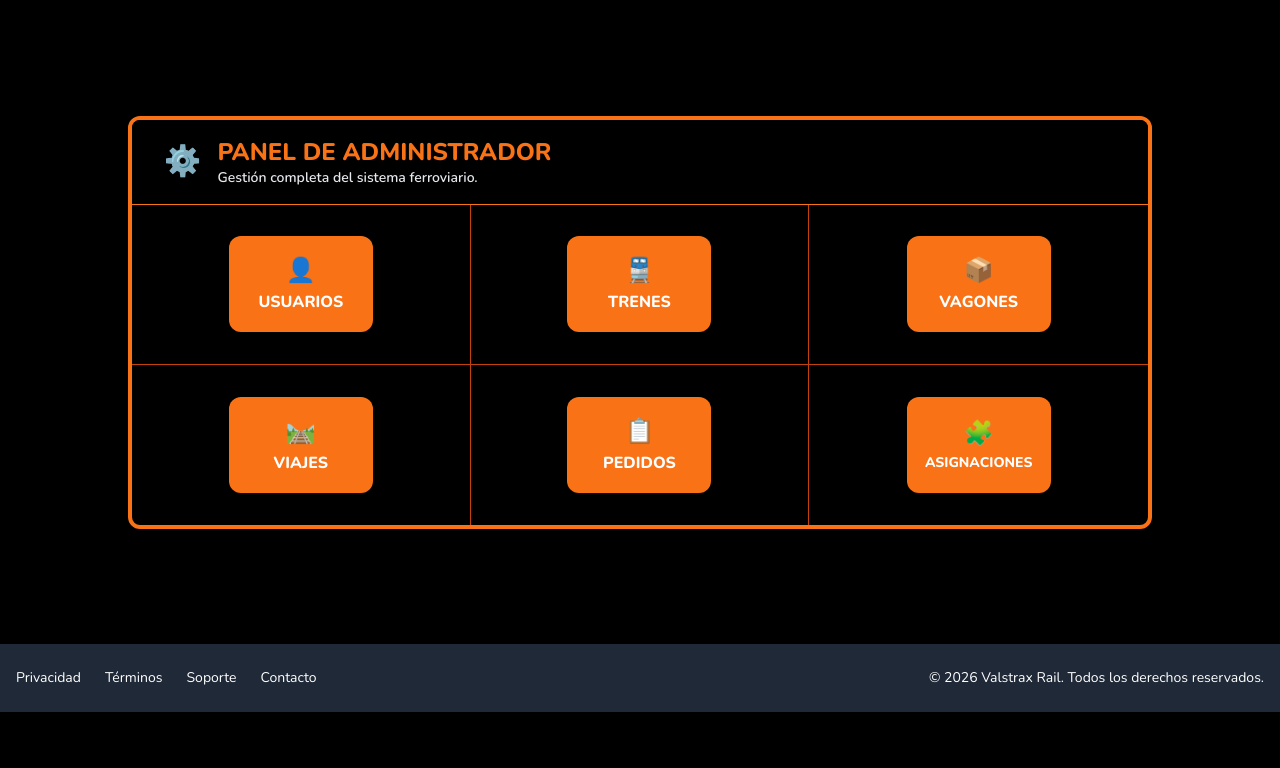
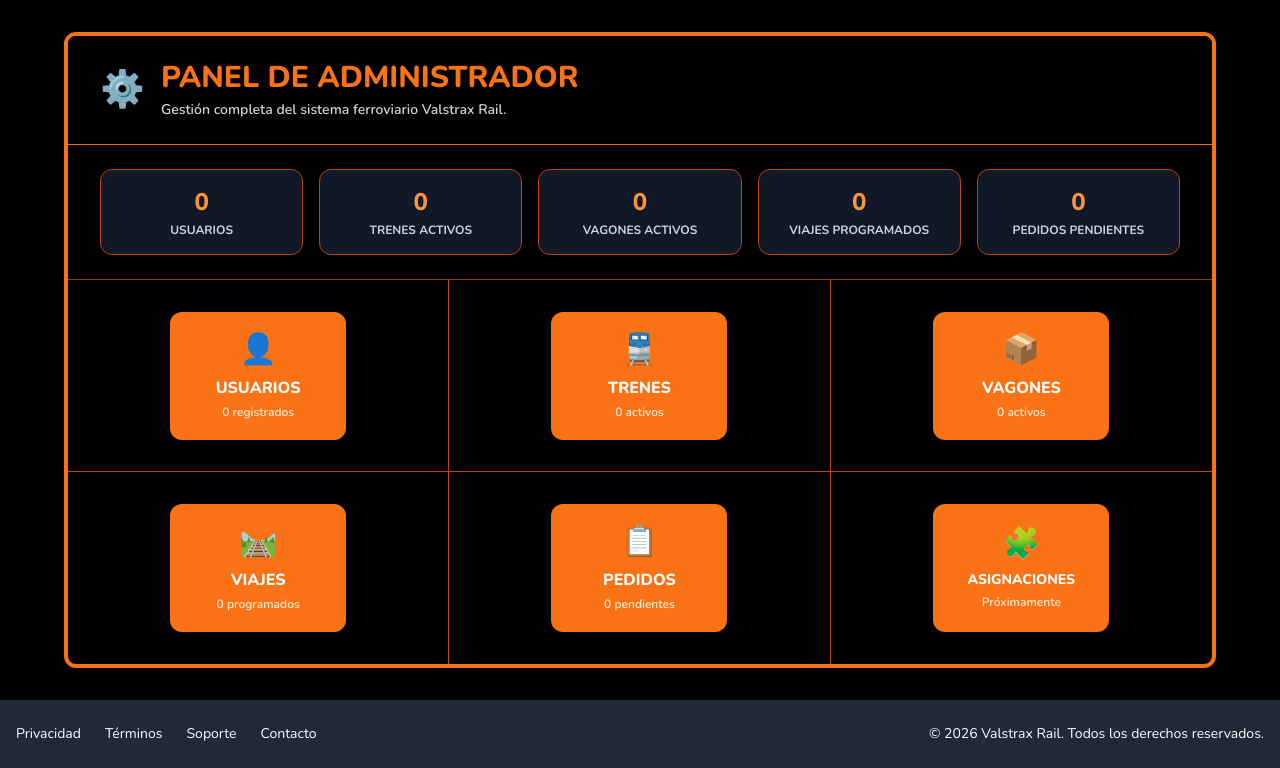
Before and after one commit to Kujo02/TFG-Valstrax-Rail, a Flask app: page /admin/dashboard in a window 1280 px wide. Shown: the part 88-856 px from the top of the page. Before the commit the page ends 800 px from the top, so only its background shows below. Run offline with Flask 3, Linux system fonts and the light colour scheme; the visitor is signed in with stand-in values (Sample User, id 1); data that the repository does not hold is empty; some libraries are stand-ins or nearby versions.

Commit message:
Contadores para el dashboard

```diff
--- a/SRC/models/tren.py
+++ b/SRC/models/tren.py
@@ -147,3 +147,19 @@ class Tren:
             ))
 
         return trenes
+
+
+    @classmethod
+    def count_activos(cls):
+        cursor = mysql.connection.cursor()
+
+        cursor.execute("""
+            SELECT COUNT(*)
+            FROM trenes
+            WHERE estado_tren = 'activo'
+        """)
+
+        total = cursor.fetchone()[0]
+        cursor.close()
+
+        return total
--- a/SRC/models/user.py
+++ b/SRC/models/user.py
@@ -164,3 +164,19 @@ class User(UserMixin):
 
         mysql.connection.commit()
         cursor.close()
+
+
+
+    @classmethod
+    def count_all(cls):
+        cursor = mysql.connection.cursor()
+
+        cursor.execute("""
+            SELECT COUNT(*)
+            FROM users
+        """)
+
+        total = cursor.fetchone()[0]
+        cursor.close()
+
+        return total
--- a/SRC/models/vagon.py
+++ b/SRC/models/vagon.py
@@ -219,3 +219,19 @@ class Vagon:
 
         mysql.connection.commit()
         cursor.close()
+
+
+    @classmethod
+    def count_activos(cls):
+        cursor = mysql.connection.cursor()
+
+        cursor.execute("""
+            SELECT COUNT(*)
+            FROM vagones
+            WHERE estado_vagon = 'activo'
+        """)
+
+        total = cursor.fetchone()[0]
+        cursor.close()
+
+        return total
--- a/SRC/routes/admin.py
+++ b/SRC/routes/admin.py
@@ -30,7 +30,20 @@ def admin_required(f):
 @login_required
 @admin_required
 def dashboard():
-    return render_template('admin/dashboard.html')
+    total_usuarios = User.count_all()
+    trenes_activos = Tren.count_activos()
+    vagones_activos = Vagon.count_activos()
+    viajes_programados = Viaje.count_programados()
+    pedidos_pendientes = Pedido.count_pendientes()
+
+    return render_template(
+        'admin/dashboard.html',
+        total_usuarios=total_usuarios,
+        trenes_activos=trenes_activos,
+        vagones_activos=vagones_activos,
+        viajes_programados=viajes_programados,
+        pedidos_pendientes=pedidos_pendientes
+    )
 
 
 @admin.route('/users')
--- a/SRC/templates/admin/dashboard.html
+++ b/SRC/templates/admin/dashboard.html
@@ -4,24 +4,74 @@
 
 {% block content %}
 
-<section class="bg-black flex-1 flex items-center justify-center px-6 py-6">
+<section class="bg-black flex-1 flex items-center justify-center px-6 py-8 text-white">
 
-    <div class="w-full max-w-5xl bg-black border-4 border-orange-500 rounded-xl overflow-hidden shadow-2xl">
+    <div class="w-full max-w-6xl bg-black border-4 border-orange-500 rounded-xl overflow-hidden shadow-2xl">
 
         <!-- Cabecera -->
-        <div class="bg-black border-b border-orange-500 px-8 py-4 flex items-center gap-4">
-            <div class="text-orange-400 text-3xl">
+        <div class="bg-black border-b border-orange-500 px-8 py-6 flex items-center gap-4">
+            <div class="text-orange-400 text-4xl">
                 ⚙️
             </div>
 
             <div>
-                <h1 class="text-orange-500 text-2xl font-extrabold uppercase">
+                <h1 class="text-orange-500 text-3xl font-extrabold uppercase">
                     Panel de Administrador
                 </h1>
-                <p class="text-gray-200 text-sm font-semibold">
-                    Gestión completa del sistema ferroviario.
+                <p class="text-gray-300 text-sm font-semibold mt-1">
+                    Gestión completa del sistema ferroviario Valstrax Rail.
                 </p>
             </div>
+        </div>
+
+        <!-- Resumen rápido -->
+        <div class="grid grid-cols-1 sm:grid-cols-2 lg:grid-cols-5 gap-4 px-8 py-6 border-b border-orange-800">
+
+            <div class="bg-gray-900 border border-orange-700 rounded-xl p-4 text-center">
+                <p class="text-orange-400 text-2xl font-extrabold">
+                    {{ total_usuarios }}
+                </p>
+                <p class="text-gray-300 text-xs font-bold uppercase mt-1">
+                    Usuarios
+                </p>
+            </div>
+
+            <div class="bg-gray-900 border border-orange-700 rounded-xl p-4 text-center">
+                <p class="text-orange-400 text-2xl font-extrabold">
+                    {{ trenes_activos }}
+                </p>
+                <p class="text-gray-300 text-xs font-bold uppercase mt-1">
+                    Trenes activos
+                </p>
+            </div>
+
+            <div class="bg-gray-900 border border-orange-700 rounded-xl p-4 text-center">
+                <p class="text-orange-400 text-2xl font-extrabold">
+                    {{ vagones_activos }}
+                </p>
+                <p class="text-gray-300 text-xs font-bold uppercase mt-1">
+                    Vagones activos
+                </p>
+            </div>
+
+            <div class="bg-gray-900 border border-orange-700 rounded-xl p-4 text-center">
+                <p class="text-orange-400 text-2xl font-extrabold">
+                    {{ viajes_programados }}
+                </p>
+                <p class="text-gray-300 text-xs font-bold uppercase mt-1">
+                    Viajes programados
+                </p>
+            </div>
+
+            <div class="bg-gray-900 border border-orange-700 rounded-xl p-4 text-center">
+                <p class="text-orange-400 text-2xl font-extrabold">
+                    {{ pedidos_pendientes }}
+                </p>
+                <p class="text-gray-300 text-xs font-bold uppercase mt-1">
+                    Pedidos pendientes
+                </p>
+            </div>
+
         </div>
 
         <!-- Grid de tarjetas -->
@@ -29,56 +79,110 @@
 
             <!-- Usuarios -->
             <a href="{{ url_for('admin.users') }}"
-               class="h-40 border-r border-b border-orange-700 flex items-center justify-center hover:bg-yellow-900 transition">
-                <div class="bg-orange-500 hover:bg-orange-600 rounded-xl w-36 h-24 flex flex-col items-center justify-center shadow-lg transition">
-                    <div class="text-white text-2xl mb-1">👤</div>
-                    <h2 class="text-white font-extrabold text-base uppercase">Usuarios</h2>
+               class="h-48 border-r border-b border-orange-700 flex items-center justify-center hover:bg-gray-900 transition">
+
+                <div class="bg-orange-500 hover:bg-orange-600 rounded-xl w-44 h-32 flex flex-col items-center justify-center shadow-lg transition">
+                    <div class="text-white text-3xl mb-2">👤</div>
+
+                    <h2 class="text-white font-extrabold text-base uppercase">
+                        Usuarios
+                    </h2>
+
+                    <p class="text-orange-100 text-xs font-semibold mt-1">
+                        {{ total_usuarios }} registrados
+                    </p>
                 </div>
+
             </a>
 
             <!-- Trenes -->
             <a href="{{ url_for('admin.trenes') }}"
-               class="h-40 border-r border-b border-orange-700 flex items-center justify-center hover:bg-yellow-900 transition">
-                <div class="bg-orange-500 hover:bg-orange-600 rounded-xl w-36 h-24 flex flex-col items-center justify-center shadow-lg transition">
-                    <div class="text-white text-2xl mb-1">🚆</div>
-                    <h2 class="text-white font-extrabold text-base uppercase">Trenes</h2>
+               class="h-48 border-r border-b border-orange-700 flex items-center justify-center hover:bg-gray-900 transition">
+
+                <div class="bg-orange-500 hover:bg-orange-600 rounded-xl w-44 h-32 flex flex-col items-center justify-center shadow-lg transition">
+                    <div class="text-white text-3xl mb-2">🚆</div>
+
+                    <h2 class="text-white font-extrabold text-base uppercase">
+                        Trenes
+                    </h2>
+
+                    <p class="text-orange-100 text-xs font-semibold mt-1">
+                        {{ trenes_activos }} activos
+                    </p>
                 </div>
+
             </a>
 
             <!-- Vagones -->
             <a href="{{ url_for('admin.vagones') }}"
-               class="h-40 border-b border-orange-700 flex items-center justify-center hover:bg-yellow-900 transition">
-                <div class="bg-orange-500 hover:bg-orange-600 rounded-xl w-36 h-24 flex flex-col items-center justify-center shadow-lg transition">
-                    <div class="text-white text-2xl mb-1">📦</div>
-                    <h2 class="text-white font-extrabold text-base uppercase">Vagones</h2>
+               class="h-48 border-b border-orange-700 flex items-center justify-center hover:bg-gray-900 transition">
+
+                <div class="bg-orange-500 hover:bg-orange-600 rounded-xl w-44 h-32 flex flex-col items-center justify-center shadow-lg transition">
+                    <div class="text-white text-3xl mb-2">📦</div>
+
+                    <h2 class="text-white font-extrabold text-base uppercase">
+                        Vagones
+                    </h2>
+
+                    <p class="text-orange-100 text-xs font-semibold mt-1">
+                        {{ vagones_activos }} activos
+                    </p>
                 </div>
+
             </a>
 
             <!-- Viajes -->
             <a href="{{ url_for('admin.viajes') }}"
-               class="h-40 border-r border-orange-700 flex items-center justify-center hover:bg-yellow-900 transition">
-                <div class="bg-orange-500 hover:bg-orange-600 rounded-xl w-36 h-24 flex flex-col items-center justify-center shadow-lg transition">
-                    <div class="text-white text-2xl mb-1">🛤️</div>
-                    <h2 class="text-white font-extrabold text-base uppercase">Viajes</h2>
+               class="h-48 border-r border-orange-700 flex items-center justify-center hover:bg-gray-900 transition">
+
+                <div class="bg-orange-500 hover:bg-orange-600 rounded-xl w-44 h-32 flex flex-col items-center justify-center shadow-lg transition">
+                    <div class="text-white text-3xl mb-2">🛤️</div>
+
+                    <h2 class="text-white font-extrabold text-base uppercase">
+                        Viajes
+                    </h2>
+
+                    <p class="text-orange-100 text-xs font-semibold mt-1">
+                        {{ viajes_programados }} programados
+                    </p>
                 </div>
+
             </a>
 
             <!-- Pedidos -->
             <a href="{{ url_for('admin.pedidos') }}"
-               class="h-40 border-r border-orange-700 flex items-center justify-center hover:bg-yellow-900 transition">
-                <div class="bg-orange-500 hover:bg-orange-600 rounded-xl w-36 h-24 flex flex-col items-center justify-center shadow-lg transition">
-                    <div class="text-white text-2xl mb-1">📋</div>
-                    <h2 class="text-white font-extrabold text-base uppercase">Pedidos</h2>
+               class="h-48 border-r border-orange-700 flex items-center justify-center hover:bg-gray-900 transition">
+
+                <div class="bg-orange-500 hover:bg-orange-600 rounded-xl w-44 h-32 flex flex-col items-center justify-center shadow-lg transition">
+                    <div class="text-white text-3xl mb-2">📋</div>
+
+                    <h2 class="text-white font-extrabold text-base uppercase">
+                        Pedidos
+                    </h2>
+
+                    <p class="text-orange-100 text-xs font-semibold mt-1">
+                        {{ pedidos_pendientes }} pendientes
+                    </p>
                 </div>
+
             </a>
 
             <!-- Asignaciones -->
             <a href="#"
-               class="h-40 flex items-center justify-center hover:bg-yellow-900 transition">
-                <div class="bg-orange-500 hover:bg-orange-600 rounded-xl w-36 h-24 flex flex-col items-center justify-center shadow-lg transition">
-                    <div class="text-white text-2xl mb-1">🧩</div>
-                    <h2 class="text-white font-extrabold text-sm uppercase">Asignaciones</h2>
+               class="h-48 flex items-center justify-center hover:bg-gray-900 transition">
+
+                <div class="bg-orange-500 hover:bg-orange-600 rounded-xl w-44 h-32 flex flex-col items-center justify-center shadow-lg transition">
+                    <div class="text-white text-3xl mb-2">🧩</div>
+
+                    <h2 class="text-white font-extrabold text-sm uppercase">
+                        Asignaciones
+                    </h2>
+
+                    <p class="text-orange-100 text-xs font-semibold mt-1">
+                        Próximamente
+                    </p>
                 </div>
+
             </a>
 
         </div>
```
Also changed, not shown: SRC/models/pedido.py (+17 -0 lines), SRC/models/viaje.py (+35 -3 lines), SRC/templates/reservar.html (+47 -1 lines).
